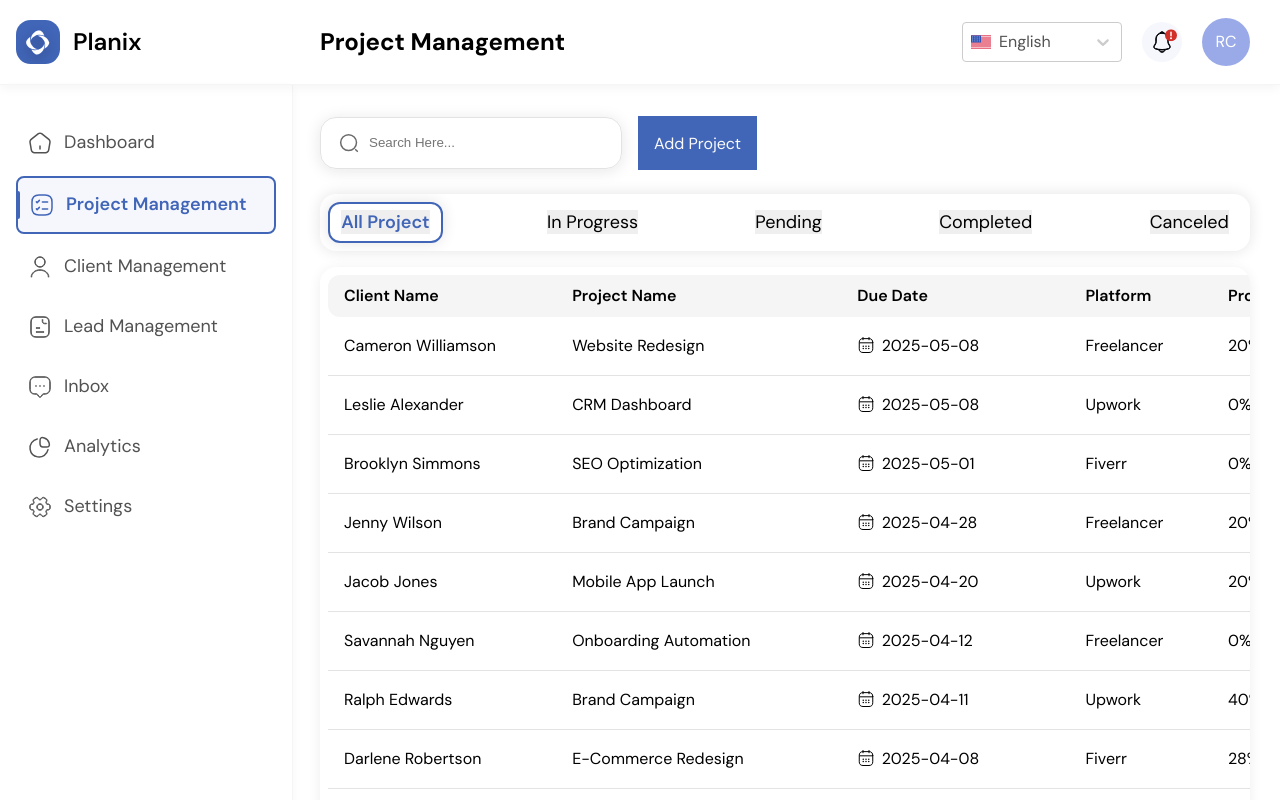
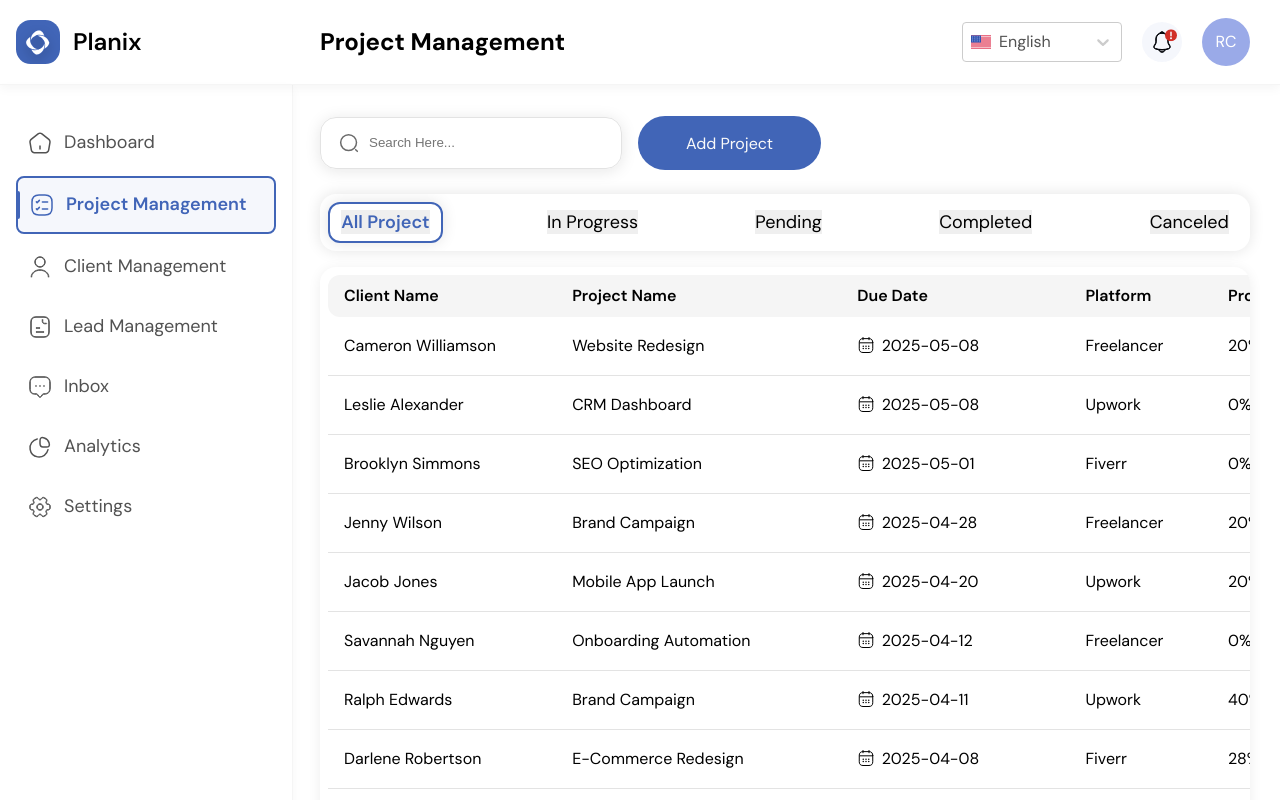
Before and after one commit to Roman-Chaban/planix-app, a Next.js app: page /en/projects in a window 1280 px wide. Shown: the top 800 px of the page. Built offline with nearby package versions, Linux system fonts and the light colour scheme.

Commit message:
Feat: add type for button, add border-radius style rule

```diff
--- a/src/shared/ui/project-button/styles/project-button.module.scss
+++ b/src/shared/ui/project-button/styles/project-button.module.scss
@@ -1,4 +1,5 @@
 .button {
   max-width: 11.438rem;
   min-height: 3.375rem;
+  border-radius: 1.875rem;
 }
--- a/src/shared/ui/project-button/ui/ProjectButton.tsx
+++ b/src/shared/ui/project-button/ui/ProjectButton.tsx
@@ -15,7 +15,7 @@ export const ProjectButton: FC = () => {
   const { t } = useTranslation();
 
   return (
-    <Button type={BUTTON} variant={DEFAULT} size="md" className={styles.button}>
+    <Button type={BUTTON} variant={DEFAULT} size="md" className={styles.button} fullWidth>
       {t('ProjectsHeader.button')}
     </Button>
   );
```
